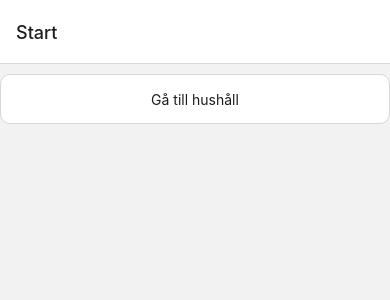
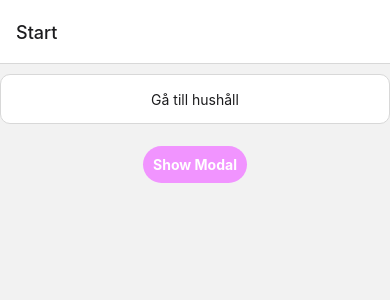
Before and after one commit to ViktorNy/TheHousehold, a React Native app: screen /Start in a window 390 px wide. Shown: the top 300 px of the page. Built offline with nearby package versions, Linux system fonts and the light colour scheme.

Commit message:
started with button, testing on startscreen

```diff
--- /dev/null
+++ b/component/CustomPopupBox.tsx
@@ -0,0 +1,118 @@
+import React, { useState } from "react";
+import { Alert, Modal, StyleSheet, Text, Pressable, View } from "react-native";
+
+export function CustomPopupBox() {
+    const [modalVisible, setModalVisible] = useState(false);
+    return (
+      <View style={styles.centeredView}>
+        <Modal
+          animationType="slide"
+          transparent={true}
+          visible={modalVisible}
+          onRequestClose={() => {
+            setModalVisible(!modalVisible);
+          }}
+        >
+          <View style={styles.centeredView}>
+            <View style={styles.modalView}>
+              <Text style={styles.modalText}>Hello World!</Text>
+              <View style={styles.rowStyle}>
+              <Pressable
+                style={[styles.buttonLeft, styles.buttonClose]}
+                onPress={() => setModalVisible(!modalVisible)}
+              >
+                <Text style={styles.textStyle}>Accept</Text>
+              </Pressable>
+              <Pressable
+                style={[styles.buttonRight, styles.buttonClose]}
+                onPress={() => setModalVisible(!modalVisible)}
+              >
+                <Text style={styles.textStyle}>Reject</Text>
+              </Pressable>
+              </View>
+            </View>
+          </View>
+        </Modal>
+        <Pressable
+          style={[styles.button, styles.buttonOpen]}
+          onPress={() => setModalVisible(true)}
+        >
+          <Text style={styles.textStyle}>Show Modal</Text>
+        </Pressable>
+      </View>
+    );
+};
+
+const styles = StyleSheet.create({
+    centeredView: {
+      flex: 1,
+      justifyContent: "center",
+      alignItems: "center",
+      marginTop: 22
+    },
+    modalView: {
+      margin: 20,
+      backgroundColor: "white",
+      borderRadius: 20,
+      padding:55,
+      height: '30%',
+      width: '90%',
+      alignItems: "center",
+      shadowColor: "#000",
+      shadowOffset: {
+        width: 0,
+        height: 2
+      },
+      shadowOpacity: 0.25,
+      shadowRadius: 4,
+      elevation: 5,
+    },
+    button: {
+        borderRadius: 20,
+        padding: 10,
+        marginLeft: 0,
+        elevation: 2
+      },
+    buttonLeft: {
+      borderBottomLeftRadius: 20,
+      borderColor: 'gray',
+      borderWidth: 1,
+      padding: 10,
+      width: '71%',
+      marginLeft: 0,
+      elevation: 2,
+      justifyContent: "center",
+      alignItems: "center",
+    },
+    buttonRight: {
+        borderBottomRightRadius: 20,
+        borderColor: 'gray',
+        borderWidth: 1,
+        flexDirection: 'row',
+        padding: 10,
+        width: '71%',
+        marginLeft: 0,
+        elevation: 2,
+        justifyContent: "center",
+        alignItems: "center",
+      },
+    buttonOpen: {
+      backgroundColor: "#F194FF",
+    },
+    buttonClose: {
+      backgroundColor: "#2196F3",
+    },
+    textStyle: {
+      color: "white",
+      fontWeight: "bold",
+      textAlign: "center"
+    },
+    modalText: {
+      marginBottom: 15,
+      textAlign: "center"
+    },
+    rowStyle: {
+        flexDirection: 'row',
+        marginTop: 95
+    }
+  });
--- a/screens/StartScreen.tsx
+++ b/screens/StartScreen.tsx
@@ -4,13 +4,18 @@
 import { CustomNavigateButton } from "../component/CustomNavigateButton";
 import { mockedUserData } from "../data/data";
 import { RootStackScreenProps } from "../navigation/RootStackNavigator";
+import { CustomPopupBox }from "../component/CustomPopupBox";
 
 export default function StartScreen({ navigation }: RootStackScreenProps<"Start">) {
     const newUser = mockedUserData[1];
     const { colors } = useTheme();
+
     return (
+
         <View>
             <CustomNavigateButton buttonText="Gå till hushåll" goto={() => navigation.navigate("Household", { user: newUser }) }/>
+            <CustomPopupBox/>
         </View>
+
     );
 }
```
